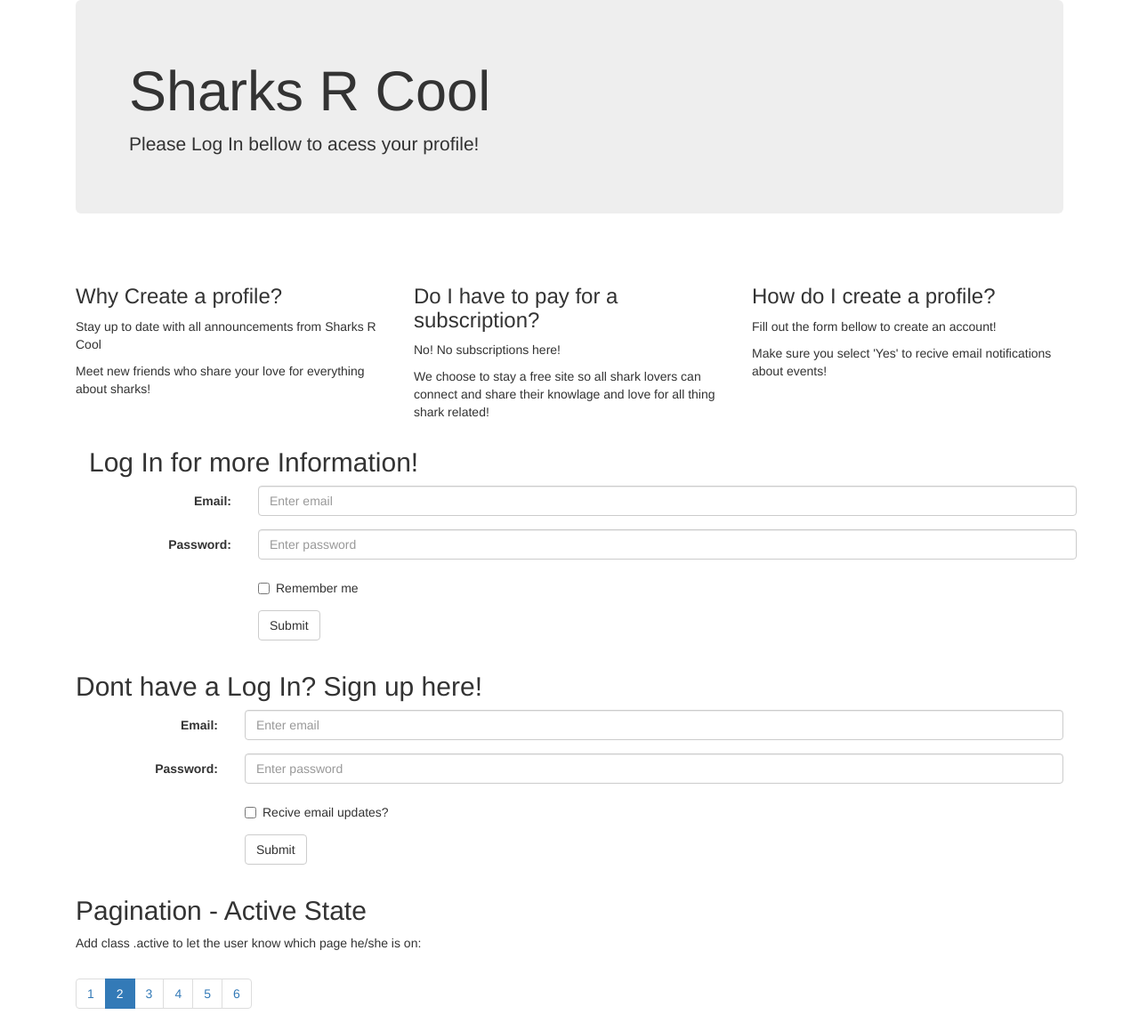
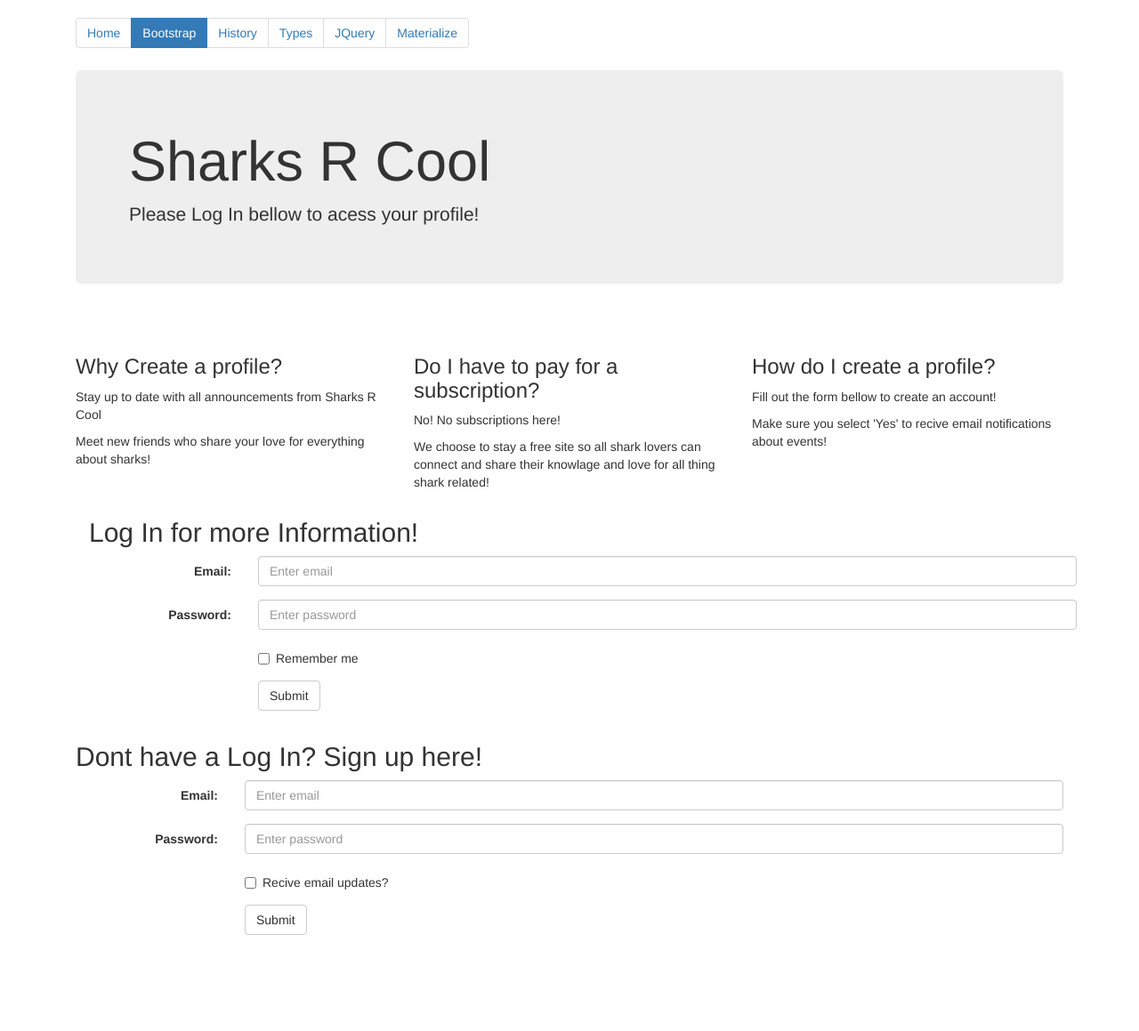
Before and after one commit to sarastortstrom/sarasharkfinal, a plain HTML site: page bootstrap.html in a window 1280 px wide. Shown: the whole page at 89% size. After the commit the page ends 1066 px from the top, so only its background shows below. Drawn offline with nearby package versions, Linux system fonts and the light colour scheme.

Commit message:
Update bootstrap.html

```diff
--- a/bootstrap.html
+++ b/bootstrap.html
@@ -14,7 +14,17 @@
 </head>
 <body>
 
+    <div class="container">
 
+        <ul class="pagination">
+          <li><a href="index.html">Home</a></li>
+          <li class="active"><a href="bootstrap.html">Bootstrap</a></li>
+          <li><a href="history.html">History</a></li>
+          <li><a href="types.html">Types</a></li>
+          <li><a href="jquery.html">JQuery</a></li>
+          <li><a href="materialize.html">Materialize</a></li>
+        </ul>
+      </div>
     <div class="container">
         <div class="jumbotron">
           <h1>Sharks R Cool</h1>
@@ -101,17 +111,5 @@
     </form>
   </div>
 </div>
-<div class="container">
-    <h2>Pagination - Active State</h2>
-    <p>Add class .active to let the user know which page he/she is on:</p>
-    <ul class="pagination">
-      <li><a href="index.html">1</a></li>
-      <li class="active"><a href="bootstrap.html">2</a></li>
-      <li><a href="history.html">3</a></li>
-      <li><a href="types.html">4</a></li>
-      <li><a href="jquery.html">5</a></li>
-      <li><a href="materialize.html">6</a></li>
-    </ul>
-  </div>
 </body>
 </html>
```
